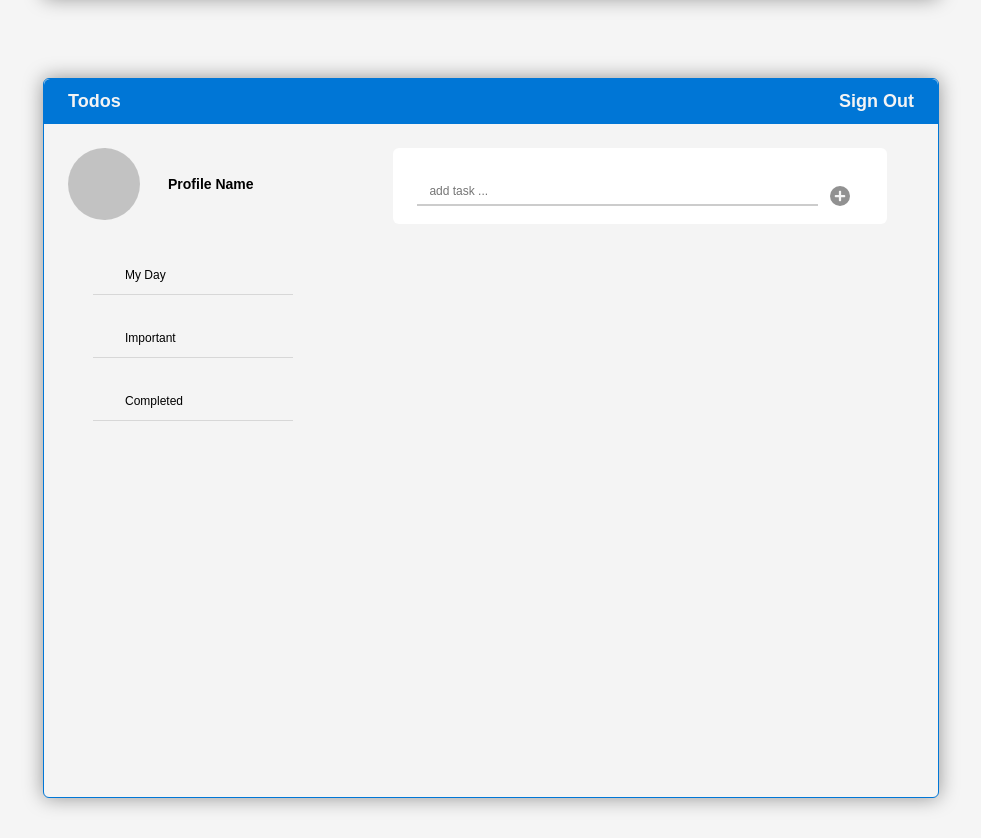
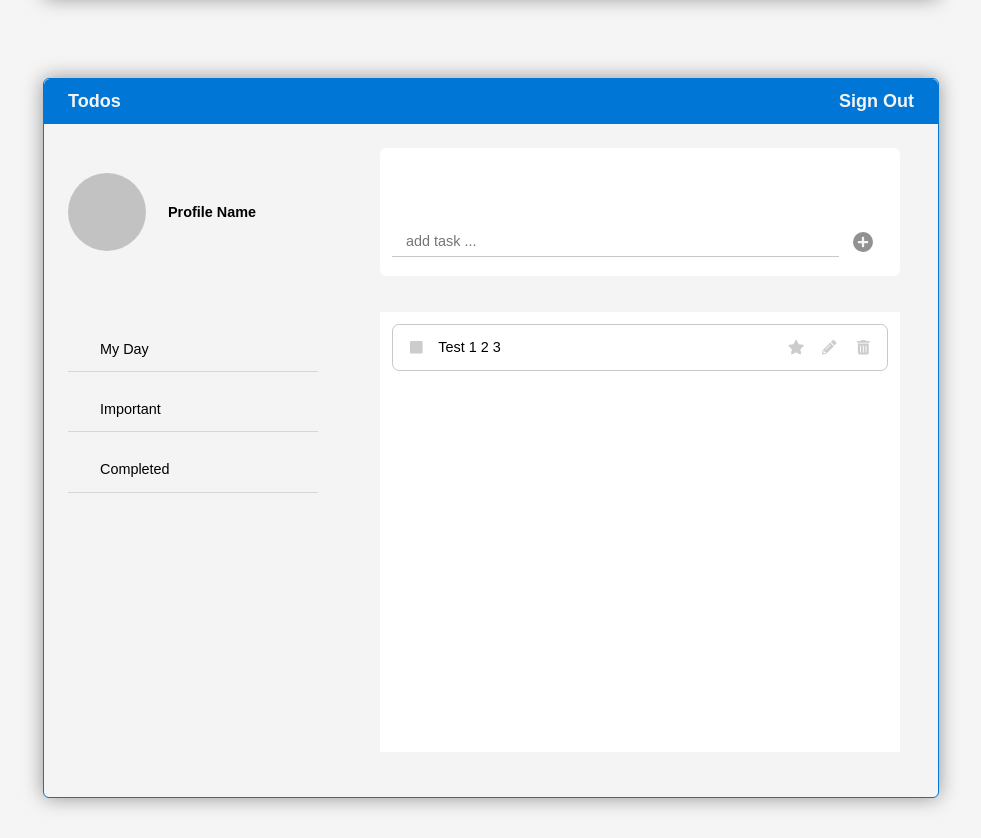
Before and after one commit to rafdianr/e-todos, a React (Create React App) app: page /signin in a window 1280 px wide. Shown: the part 762-1600 px from the top of the page, without its empty margins (149-1130 px from the left). Built offline with nearby package versions, Linux system fonts and the light colour scheme.

Commit message:
[Rafd] - add task dashboard page

```diff
--- a/src/assets/style/TaskDashboard.css
+++ b/src/assets/style/TaskDashboard.css
@@ -23,6 +23,8 @@
 .left-side {
   width: 100%;
   padding: 1em 2em;
+  display: grid;
+  grid-template-rows: 2fr 5fr;
 }
 
 .user-profile {
@@ -37,35 +39,38 @@
 }
 
 .img-box {
-  width: 6em;
-  height: 6em;
+  width: 6.5em;
+  height: 6.5em;
   background-color: rgb(145, 145, 145, 0.5);
   border-radius: 50%;
 }
 
 .user-name {
   flex-basis: 60%;
-  font-size: 14px;
+  font-size: 1.2em;
 }
 
 .sort-by {
-  width: 80%;
+  width: 100%;
   padding: 1em 2rem;
-  margin: 2em auto;
+  margin: 1em auto;
   border-bottom: 1px solid rgb(145, 145, 145, 0.3);
+  font-size: 1.2em;
 }
 
 .right-side {
   /* background-color: sandybrown; */
   width: 100%;
   padding: 1em 2em;
+  display: grid;
+  grid-template-rows: 2fr 5fr;
 }
 
 .add-task {
   background-color: #fff;
-  width: 90%;
+  width: 95%;
   margin: 1em auto 3em;
-  padding: 1em 2em 1em;
+  padding: 1em;
   display: flex;
   align-items: flex-end;
   border-radius: 0.5em;
@@ -77,8 +82,8 @@
   margin: 0.5em 1em 0.5em 0;
   display: inline-block;
   border: none;
-  border-bottom: 2px solid #ccc;
-  font-size: 1em;
+  border-bottom: 1.5px solid rgb(145, 145, 145, 0.5);
+  font-size: 1.2em;
 }
 
 .add-icon {
@@ -88,15 +93,14 @@
   height: 20px;
   font-size: 12px;
   border-radius: 50%;
-  transition: .6s ease;
+  transition: 0.6s ease;
   color: whitesmoke;
   background: rgb(145, 145, 145);
-  margin: 0.5em 0;
+  margin: 1em 0;
 }
 
 .add-icon:hover {
   background: rgb(0, 118, 214);
-
 }
 
 .fab {
@@ -105,3 +109,31 @@
   left: 50%;
   transform: translate(-50%, -50%);
 }
+
+.task-lists {
+  width: 95%;
+  margin: 0em auto;
+  padding: 1em;
+  background-color: white;
+}
+
+.task-card {
+  padding: 1em 0.5em;
+  width: 100%;
+  border: 1.5px solid rgb(145, 145, 145, 0.5);
+  border-radius: 0.5em;
+  font-size: 1.2em;
+  display: flex;
+  justify-content: space-around;
+  color: #ccc;
+}
+
+.task-des {
+  flex-basis: 70%;
+  color: black;
+}
+
+.task-icon {
+  flex-basis: 5%;
+  text-align: center;
+}
--- a/src/pages/TaskDashboard.js
+++ b/src/pages/TaskDashboard.js
@@ -1,7 +1,13 @@
 import React from "react";
 import "../assets/style/TaskDashboard.css";
 import { FontAwesomeIcon } from "@fortawesome/react-fontawesome";
-import { faPlus } from "@fortawesome/free-solid-svg-icons";
+import {
+  faPlus,
+  faSquare,
+  faStar,
+  faPencilAlt,
+  faTrashAlt,
+} from "@fortawesome/free-solid-svg-icons";
 
 function TaskDashboard() {
   return (
@@ -21,9 +27,11 @@ function TaskDashboard() {
                 <strong>Profile Name</strong>
               </div>
             </div>
-            <p className="sort-by">My Day</p>
-            <p className="sort-by">Important</p>
-            <p className="sort-by">Completed</p>
+            <div>
+              <p className="sort-by">My Day</p>
+              <p className="sort-by">Important</p>
+              <p className="sort-by">Completed</p>
+            </div>
           </div>
           <div className="right-side">
             <div className="add-task">
@@ -34,6 +42,23 @@ function TaskDashboard() {
                 </i>
               </div>
             </div>
+            <div className="task-lists">
+              <div className="task-card">
+                <div className="task-icon check">
+                  <FontAwesomeIcon icon={faSquare} />
+                </div>
+                <p className="task-des">Test 1 2 3</p>
+                <div className="task-icon important">
+                  <FontAwesomeIcon icon={faStar} />
+                </div>
+                <div className="task-icon edit">
+                  <FontAwesomeIcon icon={faPencilAlt} />
+                </div>
+                <div className="task-icon del">
+                  <FontAwesomeIcon icon={faTrashAlt} />
+                </div>
+              </div>
+            </div>
           </div>
         </div>
       </div>
```
